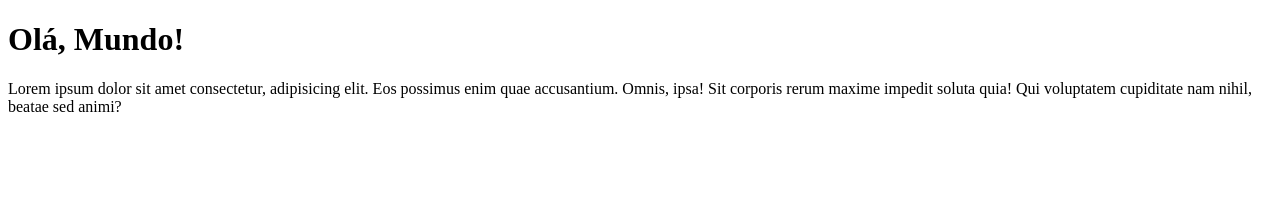
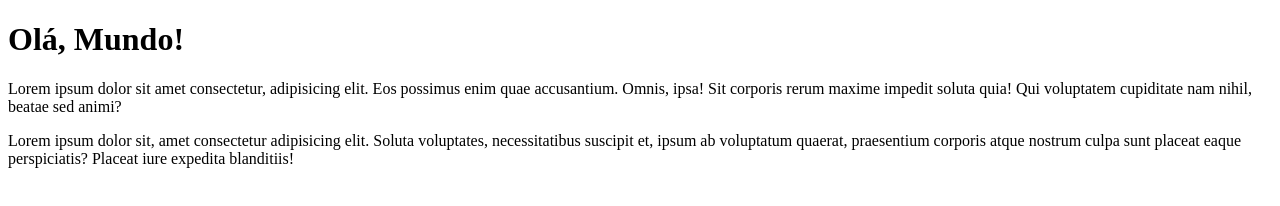
Before and after one commit to MSTroina/Ola-Mundo, a plain HTML site: page site-exemplo/index.html in a window 1280 px wide. Drawn offline with Linux system fonts and the light colour scheme.

Commit message:
Adicionei um parágrafo

```diff
--- a/site-exemplo/index.html
+++ b/site-exemplo/index.html
@@ -9,5 +9,6 @@
 <body>
     <h1>Olá, Mundo!</h1>
     <p>Lorem ipsum dolor sit amet consectetur, adipisicing elit. Eos possimus enim quae accusantium. Omnis, ipsa! Sit corporis rerum maxime impedit soluta quia! Qui voluptatem cupiditate nam nihil, beatae sed animi?</p>
+    <p>Lorem ipsum dolor sit, amet consectetur adipisicing elit. Soluta voluptates, necessitatibus suscipit et, ipsum ab voluptatum quaerat, praesentium corporis atque nostrum culpa sunt placeat eaque perspiciatis? Placeat iure expedita blanditiis!</p>
 </body>
 </html>
```
